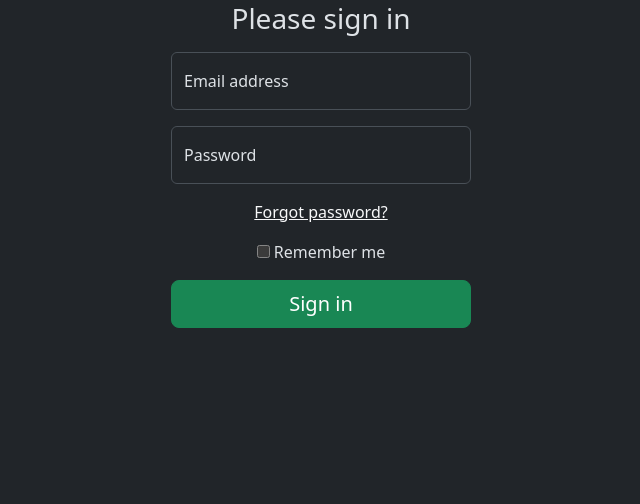
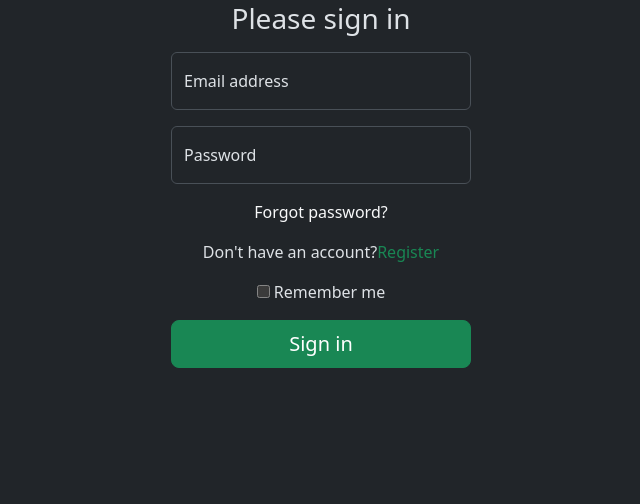
Before and after one commit to wahomez/tours, a Django app: page /signin/ in a window 1280 px wide. Shown: the part 178-682 px from the top of the page, without its empty margins (319-959 px from the left). Run offline with Django 4.2, Linux system fonts and the light colour scheme; some libraries are stand-ins or nearby versions.

Commit message:
minor additions

```diff
--- a/templates/signin.html
+++ b/templates/signin.html
@@ -26,7 +26,10 @@
             </div>
         </div>
         <div class="mb-3">
-            <a class="link-light" href="#"><u>Forgot password?</u></a>
+            <a class="link-light" href="#">Forgot password?</a>
+        </div>
+        <div class="mb-3">
+           <p>Don't have an account?<a class="link-success" href={% url 'signup'%}>Register</a></p>
         </div>
 
         <div class="checkbox mb-3">
```
